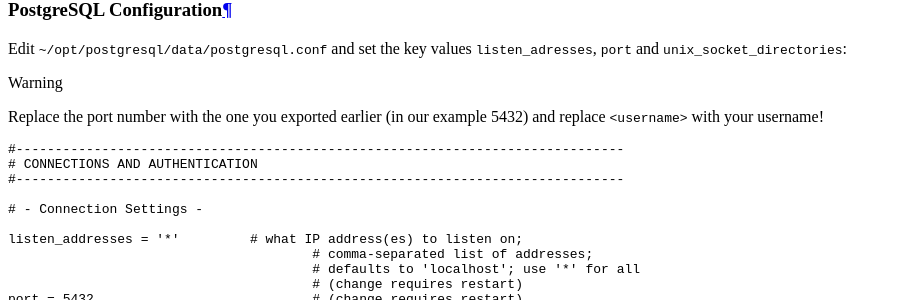
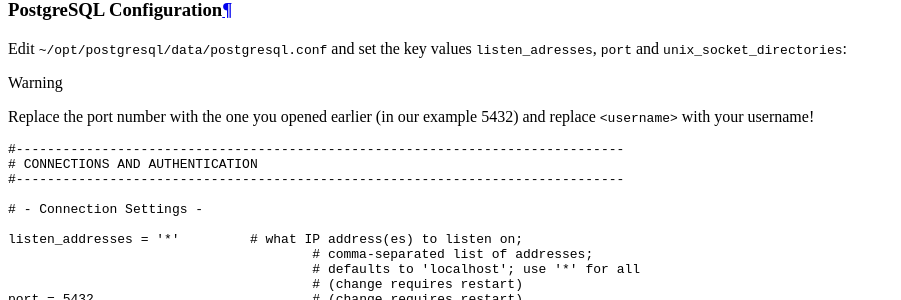
Before and after one commit to Uberspace/lab, a Sphinx documentation site: the page built from source/guide_postgresql.rst, in a window 1280 px wide and 900 px high, scrolled down 5009 px. Shown: the part 152-452 px from the top of the window, without its empty margins (0-901 px from the left). Built offline with Sphinx 7.4.7 and the Read the Docs theme 2.0.0, drawn with Linux system fonts in a browser that asks for light colours.

Commit message:
[postgresql] use "opened" for ports to keep wording consistent

```diff
--- a/source/guide_postgresql.rst
+++ b/source/guide_postgresql.rst
@@ -212,7 +212,7 @@
 
 Edit ``~/opt/postgresql/data/postgresql.conf`` and set the key values ``listen_adresses``, ``port`` and ``unix_socket_directories``:
 
-.. warning:: Replace the port number with the one you exported earlier (in our example 5432) and replace ``<username>`` with your username!
+.. warning:: Replace the port number with the one you opened earlier (in our example 5432) and replace ``<username>`` with your username!
 
 .. code-block:: postgres
  :emphasize-lines: 7,11,14
```
